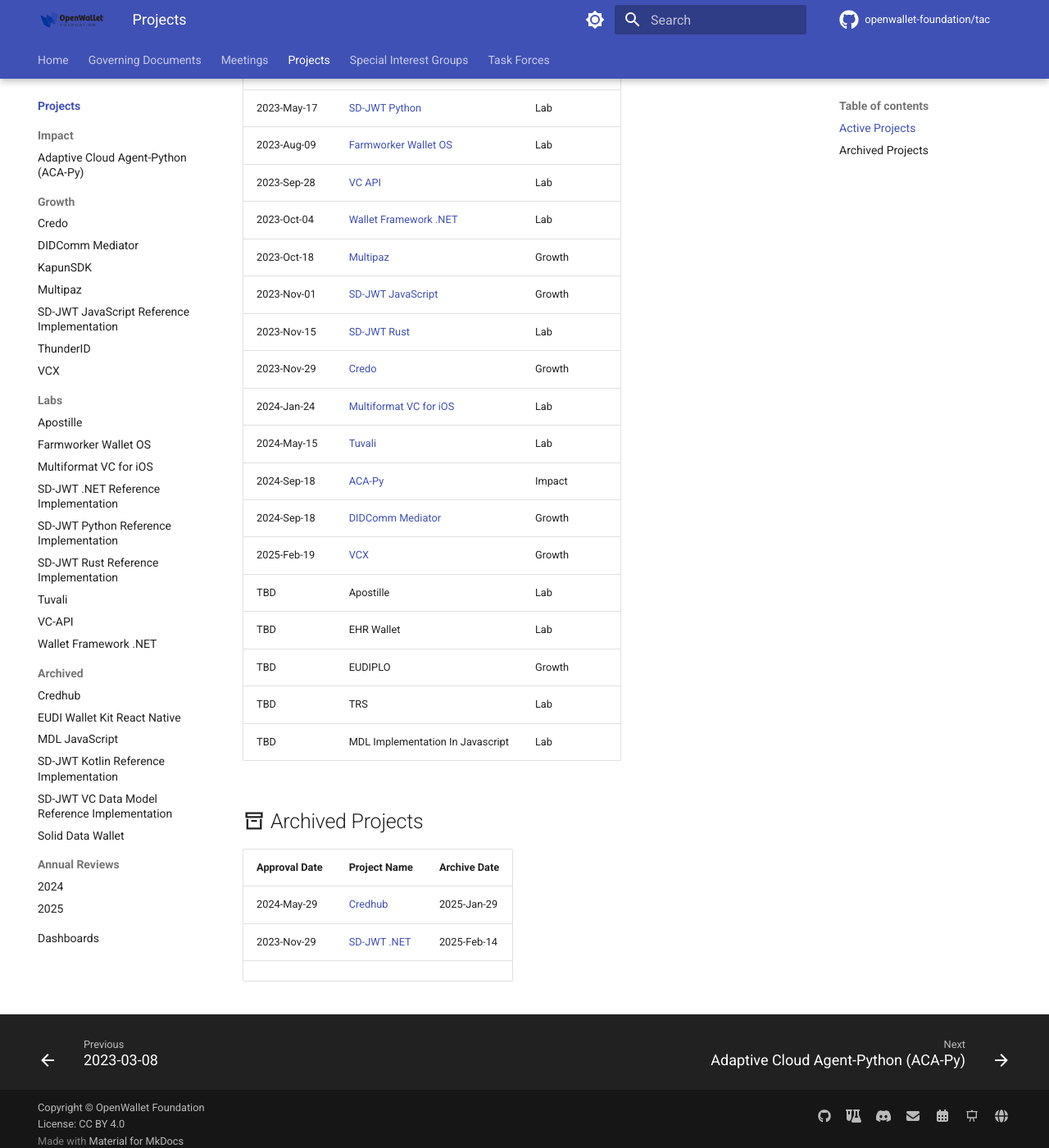
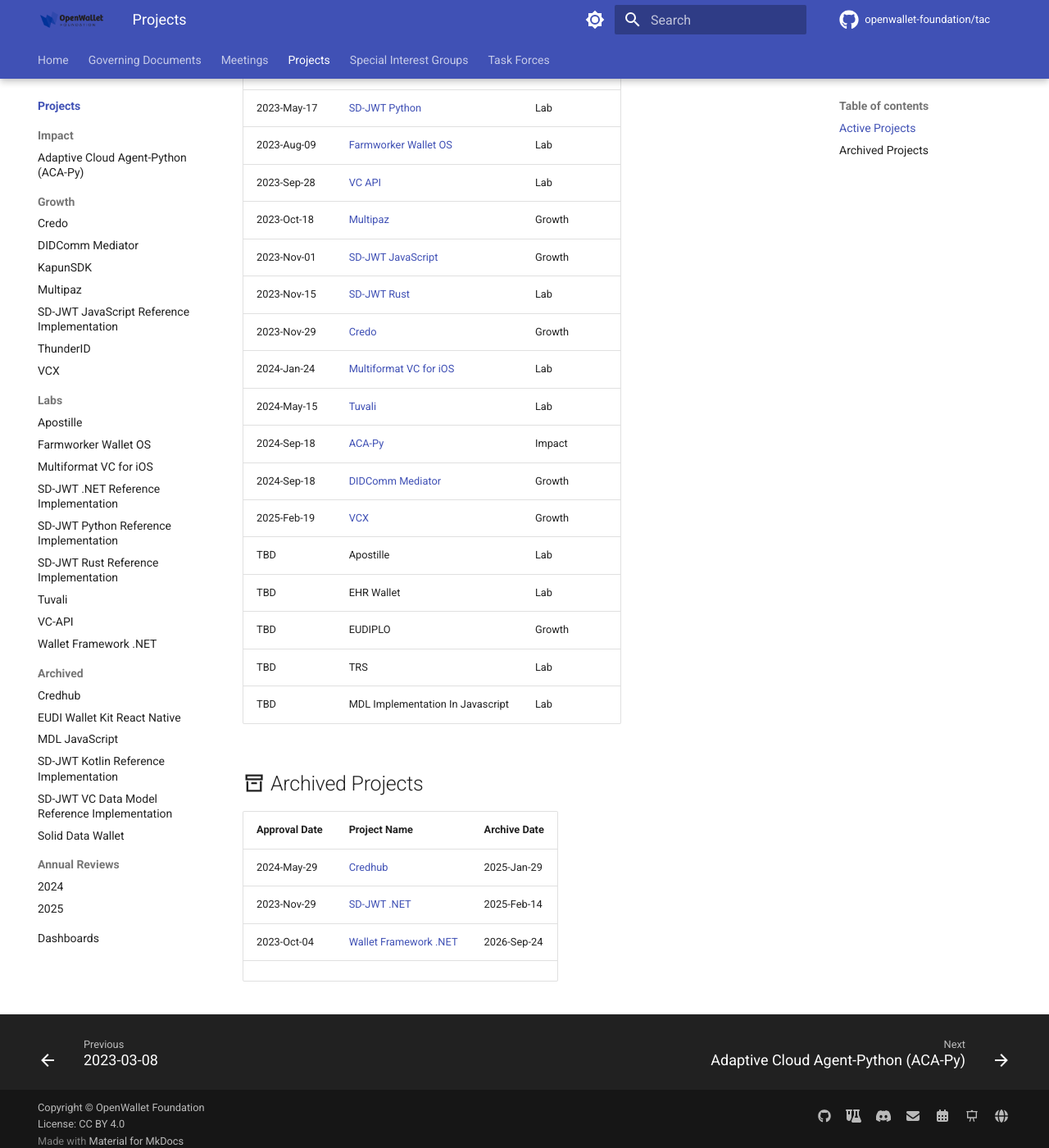
Before and after one commit to openwallet-foundation/tac, an MkDocs documentation site: the page built from docs/projects/index.md, in a window 1280 px wide and 1400 px high, scrolled down 636 px. Shown: the whole window at 82% size. Built offline with MkDocs 1.6.1 and Material for MkDocs 9.7.7, drawn with Linux system fonts in a browser that asks for light colours; comment, search, counter and statistics services are not loaded.

Commit message:
Update index.md
Signed-off-by: Sean Bohan <seanbohan@gmail.com>

```diff
--- a/docs/projects/index.md
+++ b/docs/projects/index.md
@@ -34,7 +34,6 @@
 | 2023-May-17   | [SD-JWT Python](./sd-jwt-python.md)                               | Lab             |
 | 2023-Aug-09   | [Farmworker Wallet OS](./fwos.md)                                 | Lab             |
 | 2023-Sep-28   | [VC API](./vc-api.md)                                             | Lab             |
-| 2023-Oct-04   | [Wallet Framework .NET](./wallet-framework-dotnet.md)             | Lab             |
 | 2023-Oct-18   | [Multipaz](./identity-credential.md)                              | Growth          |
 | 2023-Nov-01   | [SD-JWT JavaScript](./sd-jwt-js.md)                               | Growth          |
 | 2023-Nov-15   | [SD-JWT Rust](./sd-jwt-rust.md)                                   | Lab             |
@@ -56,4 +55,5 @@
 | ------------- | ----------------------------------------------------------------- | --------------- |
 | 2024-May-29   | [Credhub](./credhub.md)                                           | 2025-Jan-29     |
 | 2023-Nov-29   | [SD-JWT .NET](./sd-jwt-dotnet.md)                                 | 2025-Feb-14     |
+| 2023-Oct-04   | [Wallet Framework .NET](./wallet-framework-dotnet.md)             | 2026-Sep-24     |
 </div>
```
